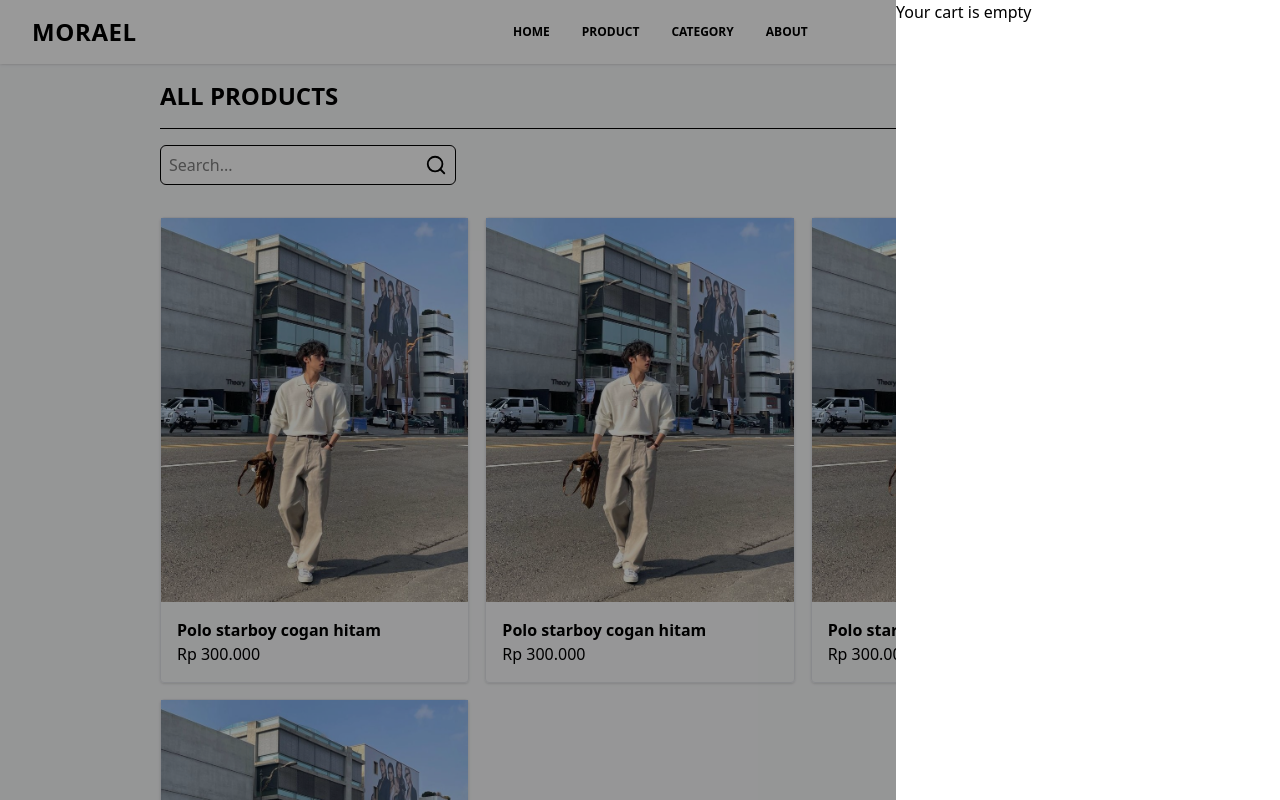
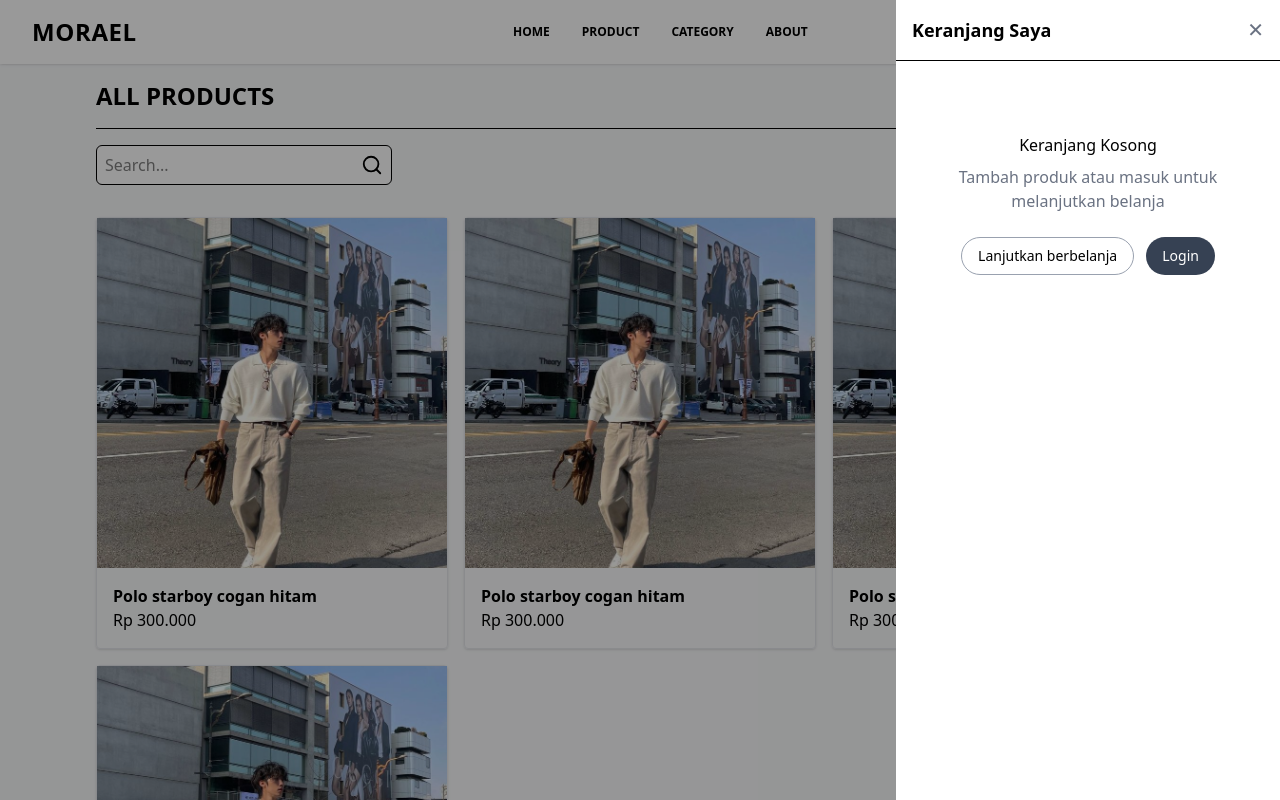
Before and after one commit to Luthfikhaerii/ecommerce-fe, a React (Vite) app: page /product in a window 1280 px wide. Both pictures are taken after a click on the button 1193 px from the left and 32 px from the top of the page. Shown: the top 800 px of the page. Built offline with nearby package versions, Linux system fonts and the light colour scheme.

Commit message:
card popup & loggin register toggle button

```diff
--- a/src/components/layout/Header.tsx
+++ b/src/components/layout/Header.tsx
@@ -35,7 +35,7 @@ export default function Header({ toggleCart }: any) {
                     <button className="hover:text-gray-600 text-xs" onClick={() => { setCartOpen(true); toggleCart(); }}>
                         <ShoppingBag size={20} />
                     </button>
-                    <button className="hover:text-gray-600 text-xs" onClick={() => navigate('/order') }>
+                    <button className="hover:text-gray-600 text-xs" onClick={() => navigate('/order')}>
                         <User size={20} />
                     </button>
 
@@ -68,9 +68,36 @@ export default function Header({ toggleCart }: any) {
             </div>
             {
                 cartOpen && (
-                    <div className="absolute top-0 left-0 bg-black/40 w-screen h-screen z-20 flex justify-end" onClick={() => { setCartOpen(false); toggleCart(); }}>
+                    <div className="absolute top-0 left-0 bg-black/40 w-full h-screen z-20 flex justify-end" onClick={() => { setCartOpen(false); toggleCart(); }}>
                         <div className="w-96 bg-white" onClick={(e) => e.stopPropagation()}>
-                            <p>Your cart is empty</p>
+                                {/* Header */}
+                                <div className="flex justify-between items-center border-b p-4 mb-6">
+                                    <h2 className="text-lg font-semibold">Keranjang Saya</h2>
+                                    <button onClick={() => { setCartOpen(false); toggleCart(); }}
+                                        className="text-xl text-gray-500 hover:text-black"
+                                    >
+                                        ✕
+                                    </button>
+                                </div>
+
+                                {/* Empty State */}
+                                <div className="flex flex-col items-center justify-center text-center py-12">
+                                    <h3 className="font-medium mb-2">Keranjang Kosong</h3>
+                                    <p className="text-gray-500 mb-6 px-4">
+                                        Tambah produk atau masuk untuk melanjutkan belanja
+                                    </p>
+
+                                    {/* Buttons */}
+                                    <div className="flex gap-3">
+                                        <button className="border border-gray-400 px-4 py-2 rounded-full text-sm hover:bg-gray-50">
+                                            Lanjutkan berbelanja
+                                        </button>
+                                        <button className="bg-gray-700 text-white px-4 py-2 rounded-full text-sm hover:bg-gray-800">
+                                            Login
+                                        </button>
+                                    </div>
+                                </div>
+
                         </div>
                     </div>
                 )
--- a/src/components/layout/Login.tsx
+++ b/src/components/layout/Login.tsx
@@ -1,9 +1,9 @@
-export default function Login() {
+export default function Login({ toggleLogin }: { toggleLogin: () => void }) {
     return (
          <div className="fixed inset-0 z-50 flex items-center justify-center bg-black/50">
       <div className="bg-white rounded-xl shadow-lg w-full max-w-md p-6 relative">
         {/* Close Button */}
-        <button className="absolute top-3 right-3 text-xl text-gray-500 hover:text-black">
+        <button className="absolute top-3 right-3 text-xl text-gray-500 hover:text-black" onClick={toggleLogin}>
           ✕
         </button>
 
--- a/src/components/layout/Register.tsx
+++ b/src/components/layout/Register.tsx
@@ -1,9 +1,9 @@
-export default function Register(){
+export default function Register({toggleRegister}: {toggleRegister: ()=>void}) {
     return(
         <div className="fixed inset-0 z-50 flex items-center justify-center bg-black/50">
             <div className="bg-white rounded-xl shadow-lg w-full max-w-md p-6 relative">
                 {/* Close Button */}
-                <button className="absolute top-3 right-3 text-xl text-gray-500 hover:text-black">
+                <button className="absolute top-3 right-3 text-xl text-gray-500 hover:text-black" onClick={toggleRegister}>
                     ✕
                 </button>
 
--- a/src/components/ui/CardProduct.tsx
+++ b/src/components/ui/CardProduct.tsx
@@ -2,7 +2,7 @@ export default function CardProduct() {
     // const {id,name,price,image}:{id:number,name:string,price:number,image:string} = params
     return (
         <a href="#" className="border border-gray-200 shadow-sm rounded-sm w-full h-full">
-            <img src="/images/banner.jpg" className="aspect-[4/5] w-full object-cover object-center" />
+            <img src="/images/banner.jpg" className="aspect-[4/4] w-full object-cover object-center" />
             <div className="p-4">
                 <h3 className="text-md font-semibold">Polo starboy cogan hitam</h3>
                 <p className="text-base">Rp 300.000</p>
--- a/src/pages/Category.tsx
+++ b/src/pages/Category.tsx
@@ -3,7 +3,7 @@ import CardCategory from "../components/ui/CardCategory";
 export default function Category() {
     return (
         <>
-            <section className="px-8 pt-4 pb-16 max-w-5xl mx-auto">
+            <section className="px-8 pt-4 pb-16 max-w-6xl mx-auto">
                 <h2 className="font-bold text-2xl">CATEGORY
                 </h2>
                 <hr className="my-4"/>
--- a/src/pages/Home.tsx
+++ b/src/pages/Home.tsx
@@ -12,7 +12,7 @@ export default function Home() {
                     </div>
                 </div>
             </section>
-            <section className="py-16 max-w-5xl mx-auto">
+            <section className="py-16 max-w-6xl mx-auto">
                 <h2 className="font-bold text-center mb-4 text-3xl">PRODUCTS</h2>
                 <div className="w-full flex p-4 justify-evenly gap-4">
                     <CardProduct />
--- a/src/pages/Order.tsx
+++ b/src/pages/Order.tsx
@@ -1,22 +1,38 @@
 import { useState } from "react";
+import Login from "../components/layout/Login";
+import Register from "../components/layout/Register";
 
 export default function Order() {
   const [auth, setAuth] = useState(false);
+  const [onLogin, setOnLogin] = useState(false);
+  const [onRegister, setOnRegister] = useState(false);
+
+  const toggleLogin = () => {
+    setOnLogin(value => !value);
+  }
+
+  const toggleRegister = () => {
+    setOnRegister(value => !value);
+  }
 
 
   return (
-    <section className="px-8 max-w-5xl mx-auto min-h-screen mt-4">
+    <>
+
+    { onLogin ? <Login toggleLogin={toggleLogin}/>:''}
+    { onRegister ? <Register toggleRegister={toggleRegister} />:''}
+    <section className="px-8 max-w-6xl mx-auto min-h-screen mt-4">
       {/* Header */}
       <div className="flex justify-between items-center mb-6">
-        <h1 className="text-xl font-semibold">Hai upi kaeri</h1>
+        <h1 className="text-xl font-semibold">Hai upi khaeri</h1>
         {
           auth ? <button className="border rounded-lg px-4 py-1 hover:bg-gray-50">
             Pengaturan
           </button> : <div className="flex gap-4">
-            <button className="border rounded-lg bg-gray-200 px-4 py-1 hover:bg-gray-300">
+            <button className="border rounded-lg bg-gray-200 px-4 py-1 hover:bg-gray-300" onClick={toggleLogin}>
               Login
             </button>
-            <button className="border rounded-lg bg-gray-200 px-4 py-1 hover:bg-gray-300">
+            <button className="border rounded-lg bg-gray-200 px-4 py-1 hover:bg-gray-300" onClick={toggleRegister}>
               Register
             </button>
           </div>
@@ -51,7 +67,7 @@ export default function Order() {
           <p className="text-sm">Silakan buat pesanan untuk melihatnya disini.</p>
         </div>
       </div>
-
     </section>
+    </>
   );
 }
--- a/src/pages/Product.tsx
+++ b/src/pages/Product.tsx
@@ -4,7 +4,7 @@ import { Search } from "lucide-react";
 export default function Catalog() {
     return (
 
-        <section className="px-8 pt-4 pb-16 max-w-5xl mx-auto">
+        <section className="px-8 pt-4 pb-16 max-w-6xl mx-auto">
             <h2 className="font-bold text-2xl">ALL PRODUCTS</h2>
             <hr className="my-4" />
             <div className="my-4 flex justify-between  mx-auto">
```
